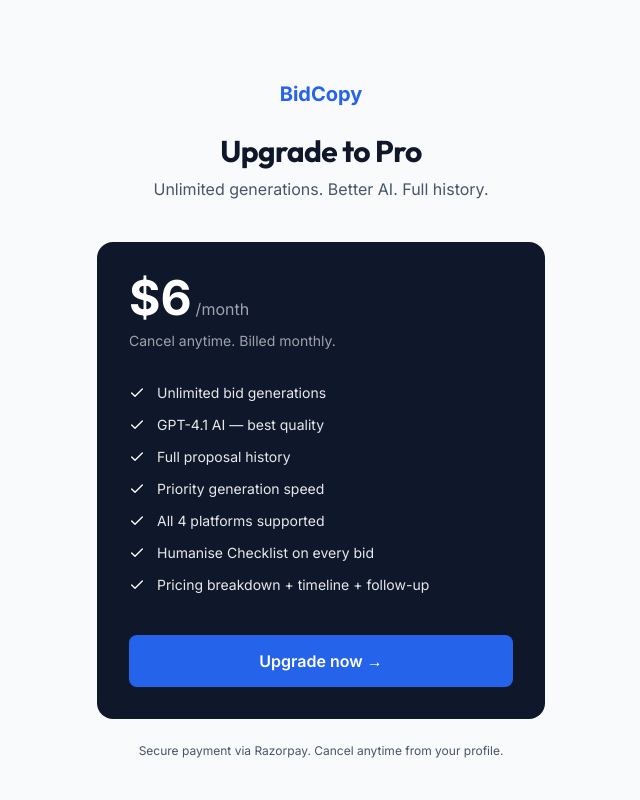
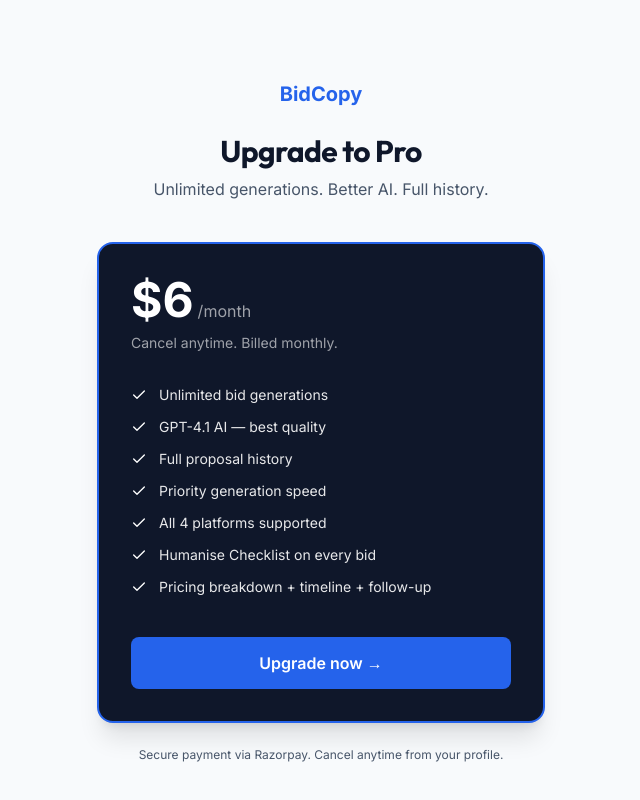
Before and after one commit to Kushagra001/BidCopy, a Next.js app: page /dashboard/upgrade in a window 1280 px wide. Shown: the top 800 px of the page, without its empty margins (319-959 px from the left). Built offline with nearby package versions, Linux system fonts and the light colour scheme; no server answers.

Commit message:
Add blue border to upgrade card to prevent merging with background in dark mode

```diff
--- a/src/app/dashboard/upgrade/page.tsx
+++ b/src/app/dashboard/upgrade/page.tsx
@@ -85,7 +85,7 @@
           <p className="text-[--color-bc-muted]">Unlimited generations. Better AI. Full history.</p>
         </div>
 
-        <div className="bg-[--color-bc-dark-card] text-white rounded-2xl p-8">
+        <div className="bg-[--color-bc-dark-card] text-white rounded-2xl p-8 border-2 border-[--color-bc-blue] shadow-xl">
           <div className="flex items-baseline gap-1 mb-2">
             <span className="text-5xl font-bold">$6</span>
             <span className="text-white/60">/month</span>
```
